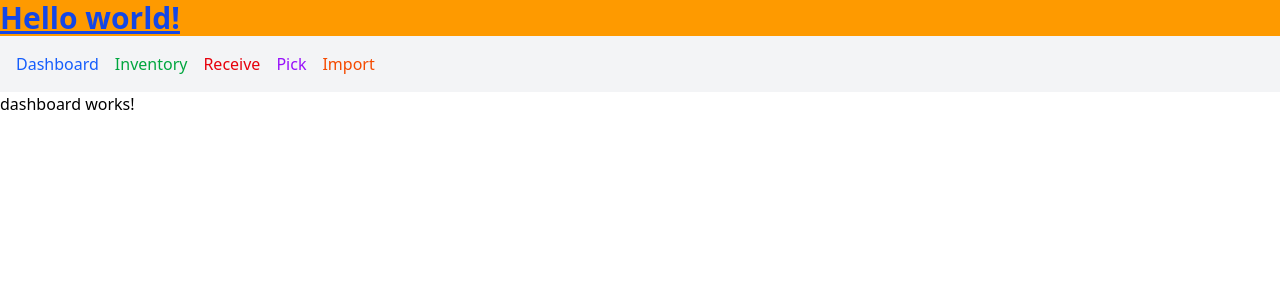
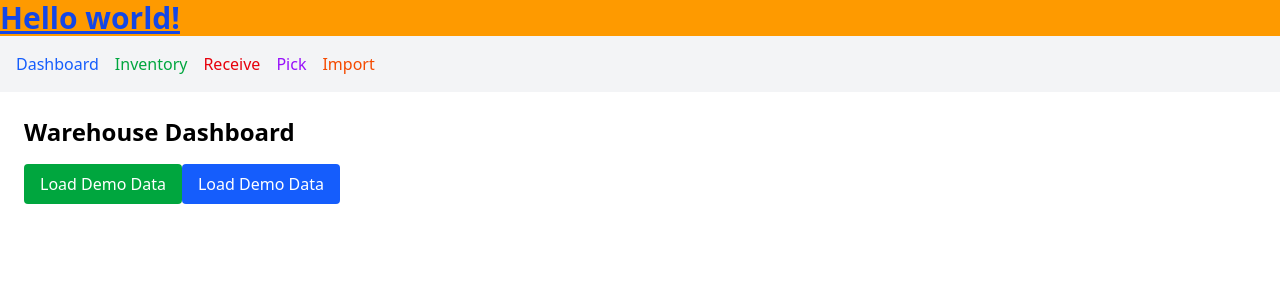
Before and after one commit to poffodile/mini-inventory-tracker, an Angular app: page /dashboard in a window 1280 px wide. Shown: the top 300 px of the page. Built offline with nearby package versions, Linux system fonts and the light colour scheme.

Commit message:
updated dashboard layout and removed ngOnInit for manual data loading

```diff
--- a/src/app/pages/dashboard/dashboard.html
+++ b/src/app/pages/dashboard/dashboard.html
@@ -1 +1,17 @@
-<p>dashboard works!</p>
+<div class="p-6 space-y-4">
+  <h1 class="text-2xl font-bold">Warehouse Dashboard</h1>
+
+  <button
+    (click)="loadData()"
+    class="px-4 py-2 bg-green-600 text-white rounded hover:bg-green-700 transition"
+  >
+    Load Demo Data
+  </button>
+
+  <button
+    (click)="loadData()"
+    class="inline-flex items-center gap-2 px-4 py-2 bg-blue-600 text-white font-medium rounded hover:bg-blue-700"
+  >
+    <span> Load Demo Data</span>
+  </button>
+</div>
--- a/src/app/pages/dashboard/dashboard.ts
+++ b/src/app/pages/dashboard/dashboard.ts
@@ -1,17 +1,23 @@
 import { Component, OnInit } from '@angular/core';
 import { DataService } from '../../services/data';
+import { CommonModule } from '@angular/common';
 
 @Component({
   selector: 'app-dashboard',
   standalone: true,
-  imports: [],
+  imports: [CommonModule],
   templateUrl: './dashboard.html',
   styleUrl: './dashboard.css',
 })
-export class Dashboard implements OnInit {
+export class Dashboard {
   constructor(private dataService: DataService) {}
 
-  ngOnInit(): void {
+  loadData(): void {
     this.dataService.loadDemoData();
+    alert('Demo data loaded into LocalStorage!');
   }
+
+  // ngOnInit(): void { dont  need this anymore as if  i used ngOnInit it would immediately
+  //   this.loadData();  load the data, and i would no longer have contorol as to when i want the data to be loaded which is only ( onclick)
+  // }
 }
--- a/src/app/services/data.ts
+++ b/src/app/services/data.ts
@@ -1,7 +1,7 @@
 import { Injectable } from '@angular/core';
-import products from './../demo-data/products.json';
-import locations from './../demo-data/locations.json';
-import stockLedger from './../demo-data/stockLedger.json';
+import products from '../demo-data/products.json';
+import locations from '../demo-data/locations.json';
+import stockLedger from '../demo-data/stockledger.json';
 import movements from '../demo-data/movements.json';
 
 @Injectable({
```
